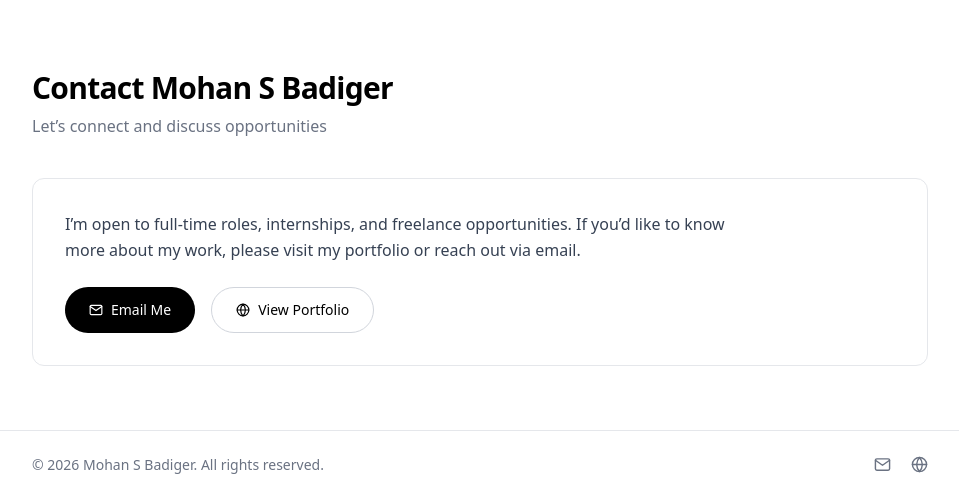
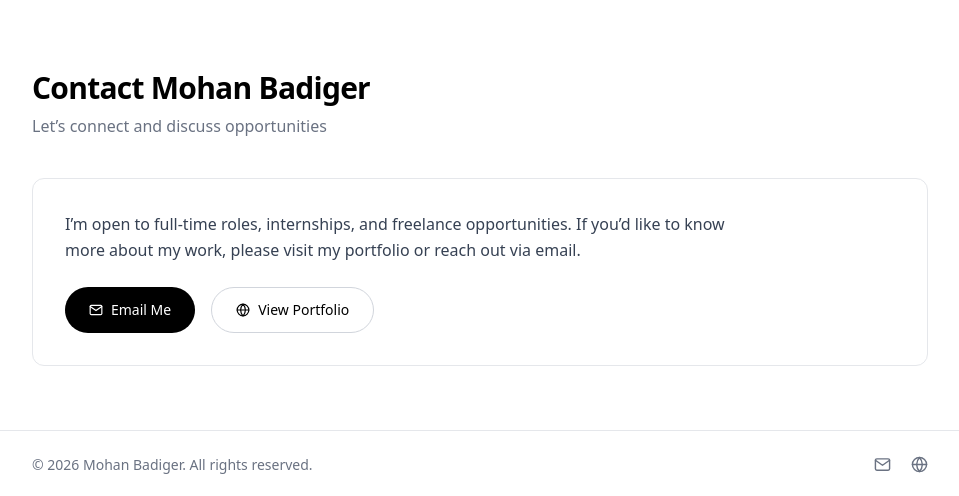
Before and after one commit to Mohan-Badiger/cv-mohan, a React (Vite) app: page / in a window 1280 px wide. Shown: the part 4259-4755 px from the top of the page, without its empty margins (160-1119 px from the left). Built offline with nearby package versions, Linux system fonts and the light colour scheme; no server answers.

Commit message:
changed name initial

```diff
--- a/src/components/Contact.jsx
+++ b/src/components/Contact.jsx
@@ -15,7 +15,7 @@ const Contact = () => {
           className="mb-8 sm:mb-10"
         >
           <h2 className="text-2xl sm:text-3xl font-semibold tracking-tight text-black dark:text-white">
-            Contact Mohan S Badiger
+            Contact Mohan Badiger
           </h2>
           <p className="mt-2 text-sm sm:text-base text-gray-500 dark:text-gray-400">
             Let’s connect and discuss opportunities
--- a/src/components/Footer.jsx
+++ b/src/components/Footer.jsx
@@ -16,7 +16,7 @@ const Footer = () => {
 
           {/* Left */}
           <p className="text-xs sm:text-sm text-gray-500 dark:text-gray-400">
-            © {new Date().getFullYear()} Mohan S Badiger. All rights reserved.
+            © {new Date().getFullYear()} Mohan Badiger. All rights reserved.
           </p>
 
           {/* Right */}
@@ -24,7 +24,7 @@ const Footer = () => {
             <a
               href="mailto:mohanbadiger250@gmail.com"
               className="text-gray-500 dark:text-gray-400 hover:text-black dark:hover:text-white transition"
-              aria-label="Email Mohan S Badiger"
+              aria-label="Email Mohan Badiger"
             >
               <FiMail size={17} />
             </a>
@@ -34,7 +34,7 @@ const Footer = () => {
               target="_blank"
               rel="noopener noreferrer"
               className="text-gray-500 dark:text-gray-400 hover:text-black dark:hover:text-white transition"
-              aria-label="Mohan S Badiger Portfolio Website"
+              aria-label="Mohan Badiger Portfolio Website"
             >
               <FiGlobe size={17} />
             </a>
```
